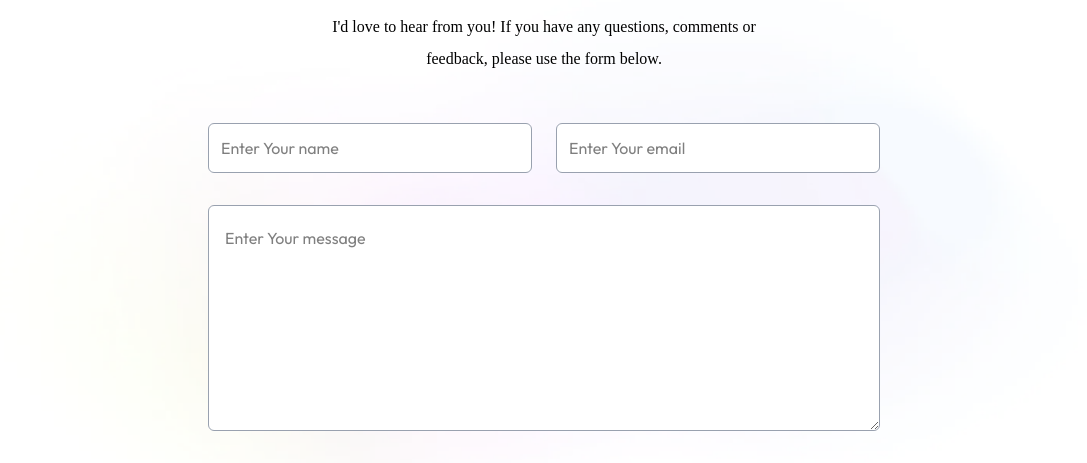
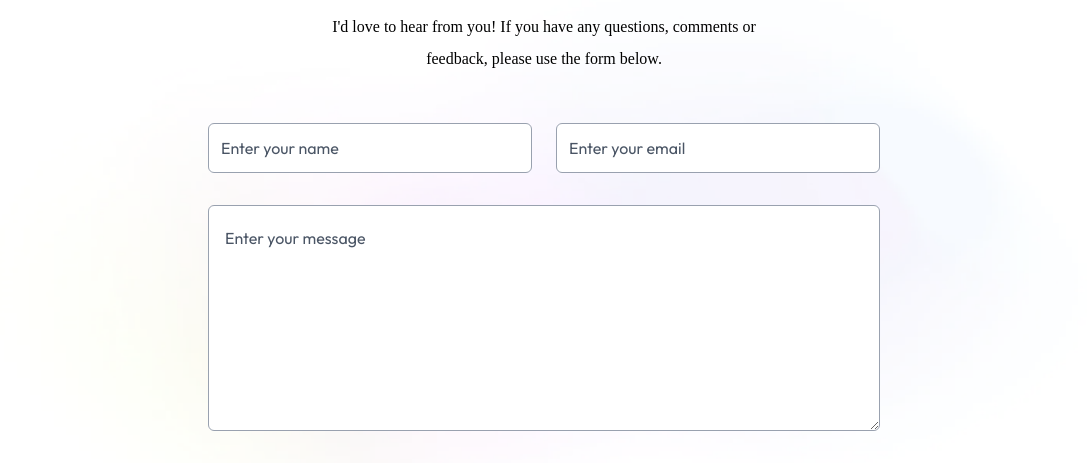
Before and after one commit to Ahmed1492/ahmed-portfolio, a Next.js app: page / in a window 1280 px wide. Shown: the part 3300-3763 px from the top of the page, without its empty margins (96-1183 px from the left). Built offline with nearby package versions, Linux system fonts and the light colour scheme; a web font is replaced by a local one.

Commit message:
Create Dark Mode

```diff
--- a/src/app/components/ContactSection.jsx
+++ b/src/app/components/ContactSection.jsx
@@ -44,39 +44,56 @@ const ContactSection = ({ mode }) => {
         feedback, please use the form below.
       </p>
 
-      <form onSubmit={onSubmit} className="max-w-2xl mx-auto ">
+      <form onSubmit={onSubmit} className="max-w-2xl mx-auto">
         <div className="grid grid-cols-1 md:grid-cols-2 gap-6 mt-10 mb-8">
           <input
-            className="flex-1 px-3 py-2 outline-none border-[0.5px] border-gray-400 rounded-md bg-white"
+            className={`flex-1 px-3 py-2 outline-none border rounded-md transition-all duration-300
+        ${
+          mode === "dark"
+            ? "bg-gray-800 border-gray-600 text-white placeholder-gray-400"
+            : "bg-white border-gray-400 text-gray-900 placeholder-gray-600"
+        }`}
             type="text"
-            placeholder="Enter Your name"
+            placeholder="Enter your name"
             required
             name="name"
           />
+
           <input
-            className="flex-1 px-3 py-2 outline-none border-[0.5px] border-gray-400 rounded-md bg-white"
+            className={`flex-1 px-3 py-2 outline-none border rounded-md transition-all duration-300
+        ${
+          mode === "dark"
+            ? "bg-gray-800 border-gray-600 text-white placeholder-gray-400"
+            : "bg-white border-gray-400 text-gray-900 placeholder-gray-600"
+        }`}
             type="email"
-            placeholder="Enter Your email"
+            placeholder="Enter your email"
             required
             name="email"
           />
         </div>
+
         <textarea
-          className="w-full p-4 outline-none border-[0.5px] border-gray-400 rounded-md bg-white mb-6"
+          className={`w-full p-4 outline-none border rounded-md mb-6 transition-all duration-300
+      ${
+        mode === "dark"
+          ? "bg-gray-800 border-gray-600 text-white placeholder-gray-400"
+          : "bg-white border-gray-400 text-gray-900 placeholder-gray-600"
+      }`}
           rows="6"
-          placeholder="Enter Your message"
+          placeholder="Enter your message"
           required
           name="message"
         ></textarea>
+
         <button
           type="submit"
           className={`cursor-pointer py-3 px-8 w-max flex items-center justify-between gap-2 rounded-full mx-auto transition-all duration-500
-    ${
-      mode === "dark"
-        ? "bg-gray-800 text-white hover:bg-gray-700"
-        : "bg-[#4a4848] text-white hover:bg-black"
-    }
-  `}
+      ${
+        mode === "dark"
+          ? "bg-gray-800 text-white hover:bg-gray-700"
+          : "bg-[#4a4848] text-white hover:bg-black"
+      }`}
         >
           Submit now
           <Image
--- a/src/app/context/AppContext.jsx
+++ b/src/app/context/AppContext.jsx
@@ -4,7 +4,12 @@ import { createContext, useState, useContext, useEffect } from "react";
 const AppContext = createContext();
 
 export const AppProvider = ({ children }) => {
-  const [mode, setMode] = useState("light");
+  const [mode, setMode] = useState(null);
+
+  useEffect(() => {
+    const savedMode = localStorage.getItem("theme");
+    setMode(savedMode || "light");
+  }, []);
 
   useEffect(() => {
     const savedMode = localStorage.getItem("theme");
@@ -12,6 +17,9 @@ export const AppProvider = ({ children }) => {
       setMode(savedMode);
     }
   }, [mode]);
+
+  if (mode === null) return null;
+
   return (
     <AppContext.Provider value={{ mode, setMode }}>
       {children}
@@ -19,5 +27,4 @@ export const AppProvider = ({ children }) => {
   );
 };
 
-// custom hook (optional but cleaner)
 export const useAppContext = () => useContext(AppContext);
--- a/src/app/page.tsx
+++ b/src/app/page.tsx
@@ -9,7 +9,17 @@ import FooterSection from "./components/FooterSection.jsx";
 import { useEffect, useState } from "react";
 import { useAppContext } from "./context/AppContext.jsx";
 export default function Home() {
-const { mode, setMode } = useAppContext();
+  const { mode, setMode } = useAppContext();
+
+  useEffect(() => {
+    const savedMode = localStorage.getItem("mode") || "light";
+    setMode(savedMode);
+  }, []);
+
+  if (mode === null) {
+    // Mode not loaded yet → show nothing or a loader
+    return null; // or a loading spinner if you want
+  }
 
   return (
     <div className={`${mode === "dark" ? "bg-gray-900 text-white" : ""}`}>
```
